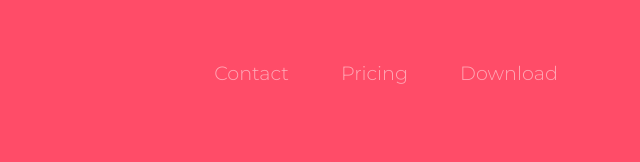
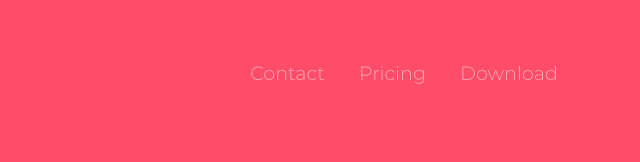
Before and after one commit to HasanChoudhary/Tindog, a plain HTML site: page index.html in a window 1280 px wide. Shown: the top 162 px of the page, 504-1144 px from the left. Drawn offline with nearby package versions, Linux system fonts and the light colour scheme.

Commit message:
Update styles.css

```diff
--- a/css/styles.css
+++ b/css/styles.css
@@ -23,6 +23,8 @@ h1{
 }
 .nav-item{
     padding: 0 18px;
+    text-align: left;
+    padding-left: 0;
 }
 .nav-link{
     font-size:1.2rem;
```
